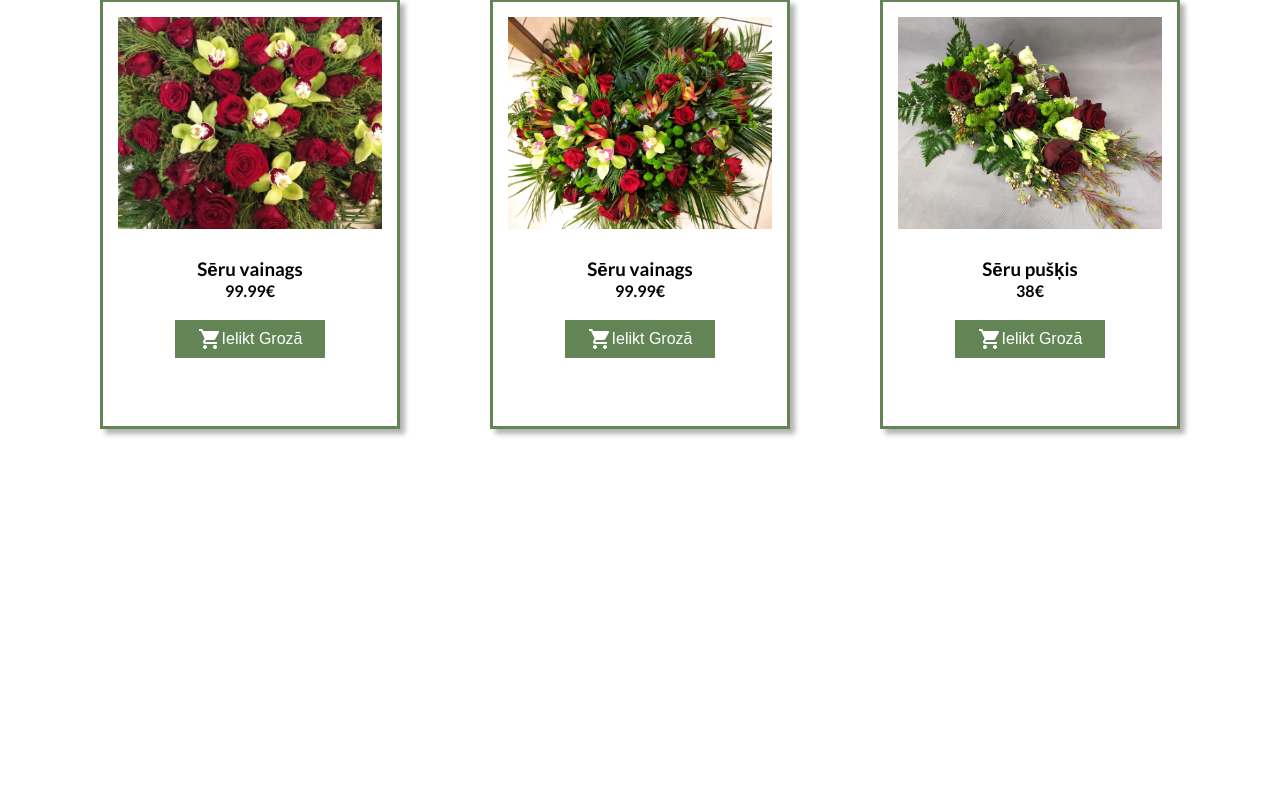
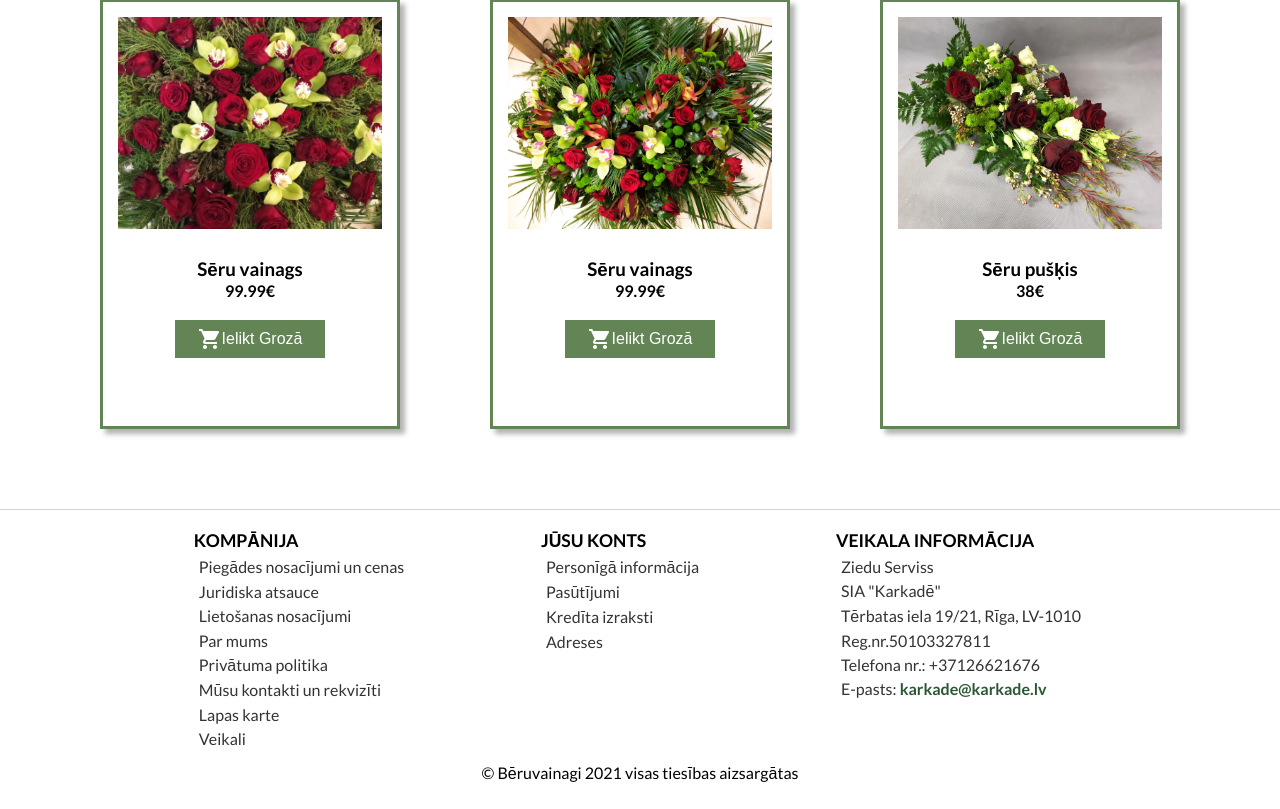
Before and after one commit to RobzLegz/Online-Flower-Shop, a React (Create React App) app: page / in a window 1280 px wide. Shown: the part 1734-2543 px from the top of the page. Before the commit the page ends 2343 px from the top, so only its background shows below. Built offline with nearby package versions, Linux system fonts and the light colour scheme.

Commit message:
adding footer

```diff
--- a/src/App.js
+++ b/src/App.js
@@ -2,6 +2,7 @@ import React from 'react';
 import { BrowserRouter, Route, Switch } from 'react-router-dom';
 import './App.css';
 import Checkout from './Checkout';
+import Footer from './Footer';
 import Header from './Header';
 import Home from './Home';
 import PrivacyPage from './PrivacyPage';
@@ -18,10 +19,12 @@ const App = () => {
           <Route path="/privacy">
             <Header />
             <PrivacyPage />
+            <Footer />
           </Route>
           <Route path="/" >
             <Header />
             <Home />
+            <Footer />
           </Route>
         </Switch>
       </BrowserRouter>
--- /dev/null
+++ b/src/Footer.css
@@ -0,0 +1,42 @@
+.footer {
+  height: 300px;
+  width: 100%;
+  display: flex;
+  flex-direction: column;
+  margin-bottom: 0;
+  margin-top: -100px;
+  align-items: center;
+  border-top: 1px solid lightgray;
+  padding-top: 20px;
+}
+.footerInfoContainer {
+  display: flex;
+  width: 80%;
+  justify-content: space-around;
+}
+.copyrightContainer {
+  width: 100%;
+  display: flex;
+  align-items: center;
+  justify-content: center;
+  margin-top: 10px;
+}
+.footerColumn > h2 {
+  font-size: 1.1rem;
+}
+.footerColumn > p {
+  margin: 5px;
+  color: #333;
+  cursor: pointer;
+  font-size: 16px;
+}
+.footerColumn > p:hover {
+  color: #2b5735;
+}
+.noEffectColumn > p:hover {
+  color: #333;
+  cursor: auto;
+}
+.noEffectColumn > p > strong {
+  color: #2b5735;
+}
--- /dev/null
+++ b/src/Footer.js
@@ -0,0 +1,43 @@
+import React from 'react';
+import "./Footer.css";
+
+const Footer = () => {
+    return (
+        <div className="footer">
+            <div className="footerInfoContainer">
+                <div className="footerColumn">
+                    <h2>KOMPĀNIJA</h2>
+                    <p>Piegādes nosacījumi un cenas</p>
+                    <p>Juridiska atsauce</p>
+                    <p>Lietošanas nosacījumi</p>
+                    <p>Par mums</p>
+                    <p>Privātuma politika</p>
+                    <p>Mūsu kontakti un rekvizīti</p>
+                    <p>Lapas karte</p>
+                    <p>Veikali</p>
+                </div>
+                <div className="footerColumn">
+                    <h2>JŪSU KONTS</h2>
+                    <p>Personīgā informācija</p>
+                    <p>Pasūtījumi</p>
+                    <p>Kredīta izraksti</p>
+                    <p>Adreses</p>
+                </div>
+                <div className="footerColumn noEffectColumn">
+                    <h2>VEIKALA INFORMĀCIJA</h2>
+                    <p>Ziedu Serviss</p>
+                    <p>SIA "Karkadē"</p>
+                    <p>Tērbatas iela 19/21, Rīga, LV-1010</p>
+                    <p>Reg.nr.50103327811</p>
+                    <p>Telefona nr.: +37126621676</p>
+                    <p>E-pasts: <strong>karkade@karkade.lv</strong></p>
+                </div>
+            </div>
+            <div className="copyrightContainer">
+                <p>© Bēruvainagi 2021 visas tiesības aizsargātas</p>
+            </div>
+        </div>
+    )
+}
+
+export default Footer
```
